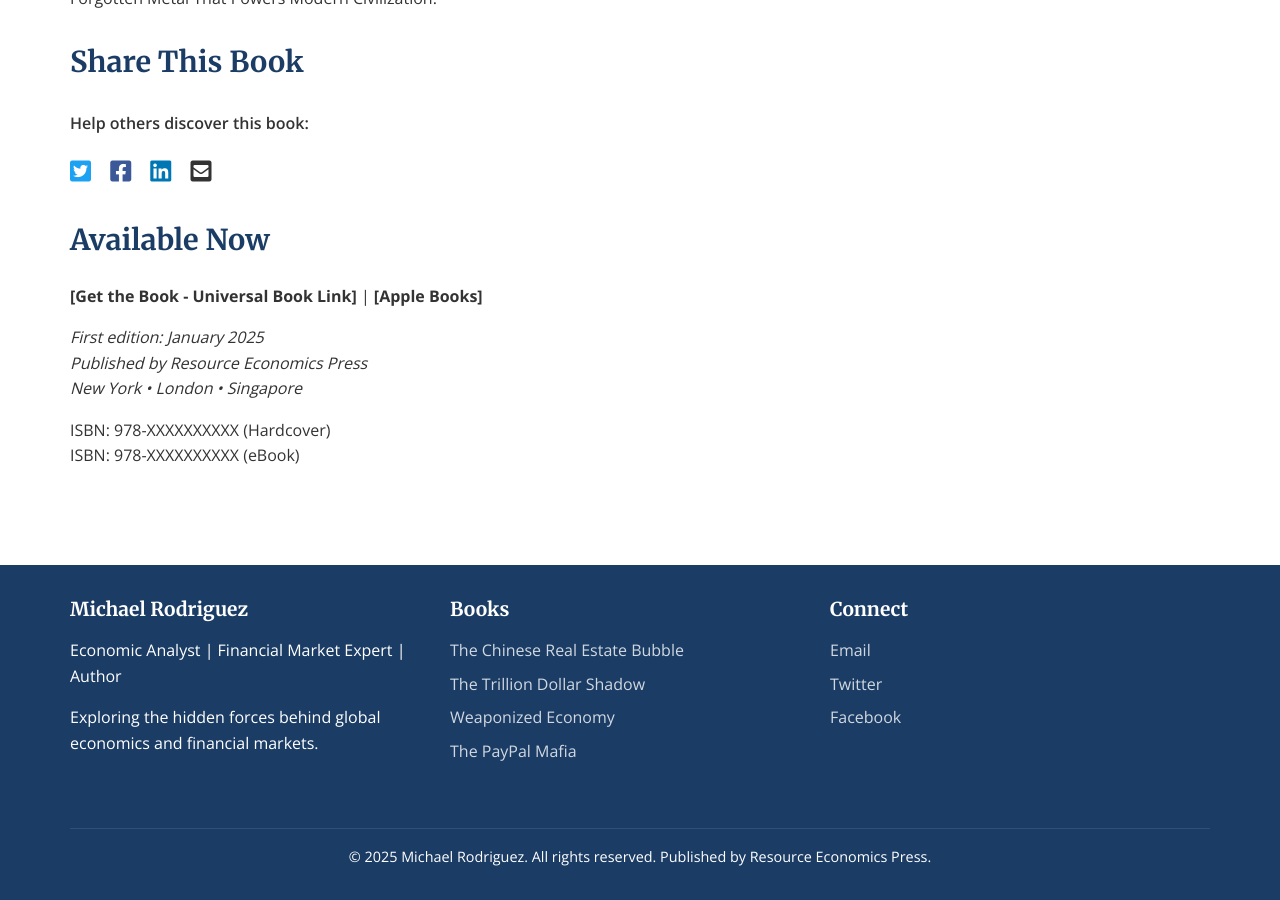
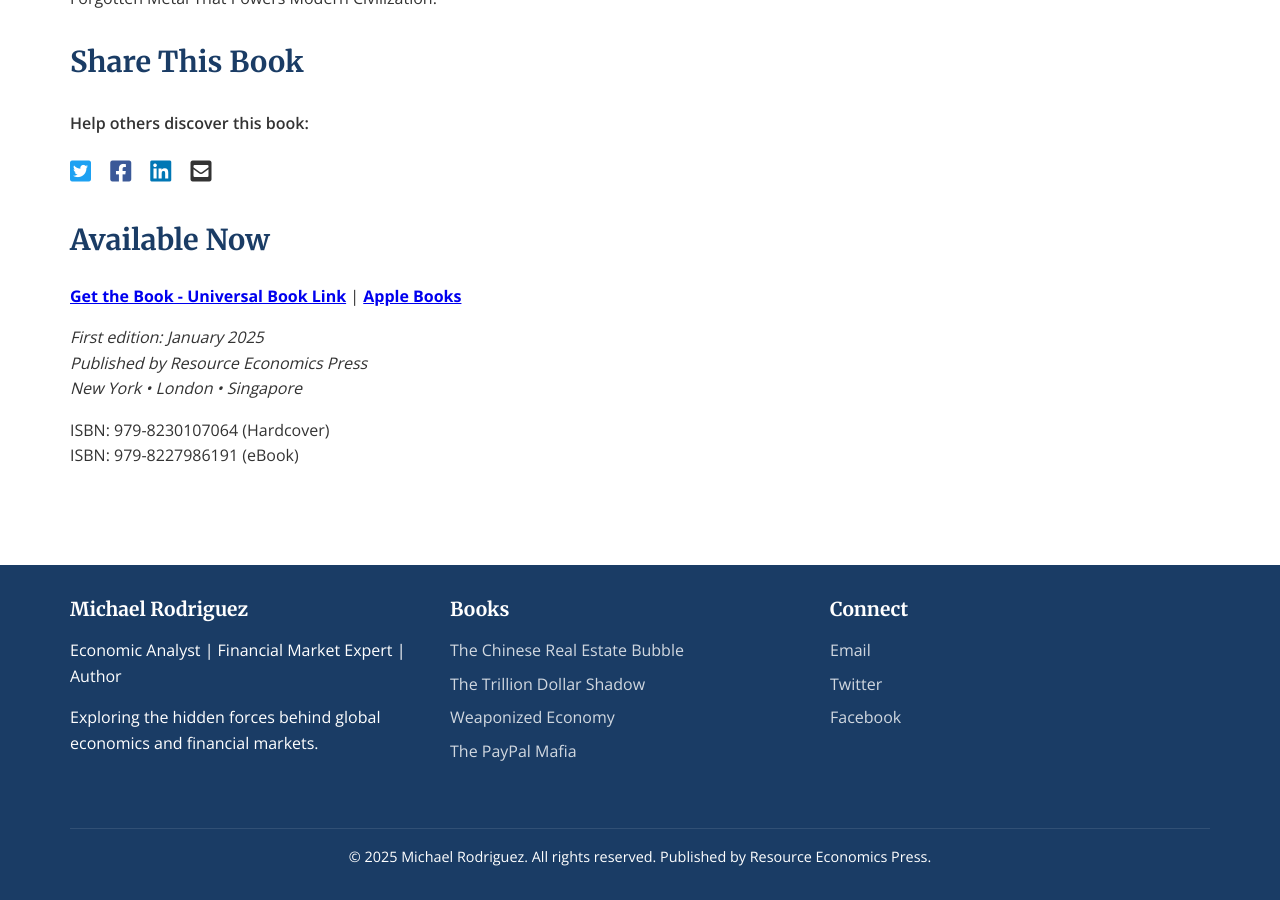
Before and after one commit to Zews123/michael-rodriguez-books, a Jekyll site: the page built from books/chinese-real-estate-bubble.md, in a window 1280 px wide and 900 px high, scrolled down 2113 px. Built offline with Jekyll 4.4.1, drawn with Linux system fonts in a browser that asks for light colours.

Commit message:
Update chinese-real-estate-bubble.md

```diff
--- a/books/chinese-real-estate-bubble.md
+++ b/books/chinese-real-estate-bubble.md
@@ -77,11 +77,11 @@ His previous works include "Stoicism in Business," "Technological Breakthroughs
 ## Available Now
 
 <!-- Здесь нужно будет вставить ссылки на магазины -->
-**[Get the Book - Universal Book Link]** | **[Apple Books]**
+**[Get the Book - Universal Book Link](https://books2read.com/b/bPpKel)** | **[Apple Books](https://books.apple.com/us/book/the-chinese-real-estate-bubble-an-economy-that/id6743546626)**
 
 *First edition: January 2025*
 *Published by Resource Economics Press*
 *New York • London • Singapore*
 
-ISBN: 978-XXXXXXXXXX (Hardcover)
-ISBN: 978-XXXXXXXXXX (eBook)
+ISBN: 979-8230107064 (Hardcover)
+ISBN: 979-8227986191 (eBook)
```
